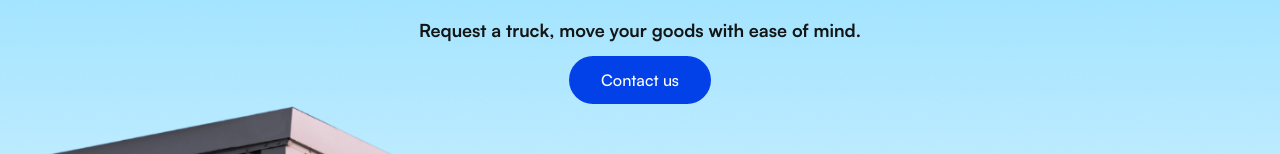
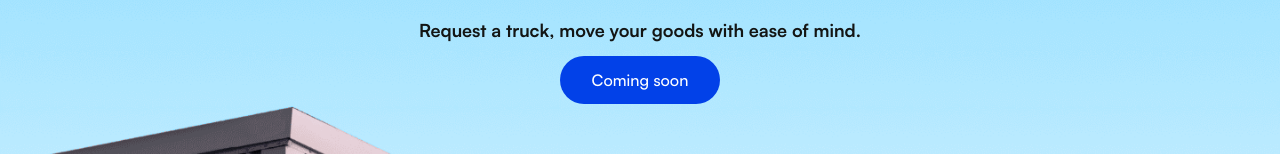
Before and after one commit to Symbi-Studios/trukkas-website, a Next.js app: page / in a window 1280 px wide. Shown: the part 244-398 px from the top of the page. Built offline with nearby package versions, Linux system fonts and the light colour scheme.

Commit message:
corrected the meta data

```diff
--- a/app/layout.tsx
+++ b/app/layout.tsx
@@ -16,8 +16,8 @@ const satoshi = localFont({
 
 
 export const metadata: Metadata = {
-  title: "Trukka Dashboard",
-  description: "Generated by create next app",
+  title: "Trukka",
+  description: "Request a truck, move your goods with ease of mind",
 };
 
 export default function RootLayout({
--- a/app/page.tsx
+++ b/app/page.tsx
@@ -16,10 +16,9 @@ const Hero = () => {
         </p>
 
         <a
-          href="mailto:hello@trukkas.com"
           className="bg-[#0241E8] hover:bg-blue-700 transition-all px-8 py-3 rounded-full text-white font-medium inline-block"
         >
-          Contact us
+          Coming soon
         </a>
       </div>
     </section>
```
Also changed, not shown: public/heroBg.png.
